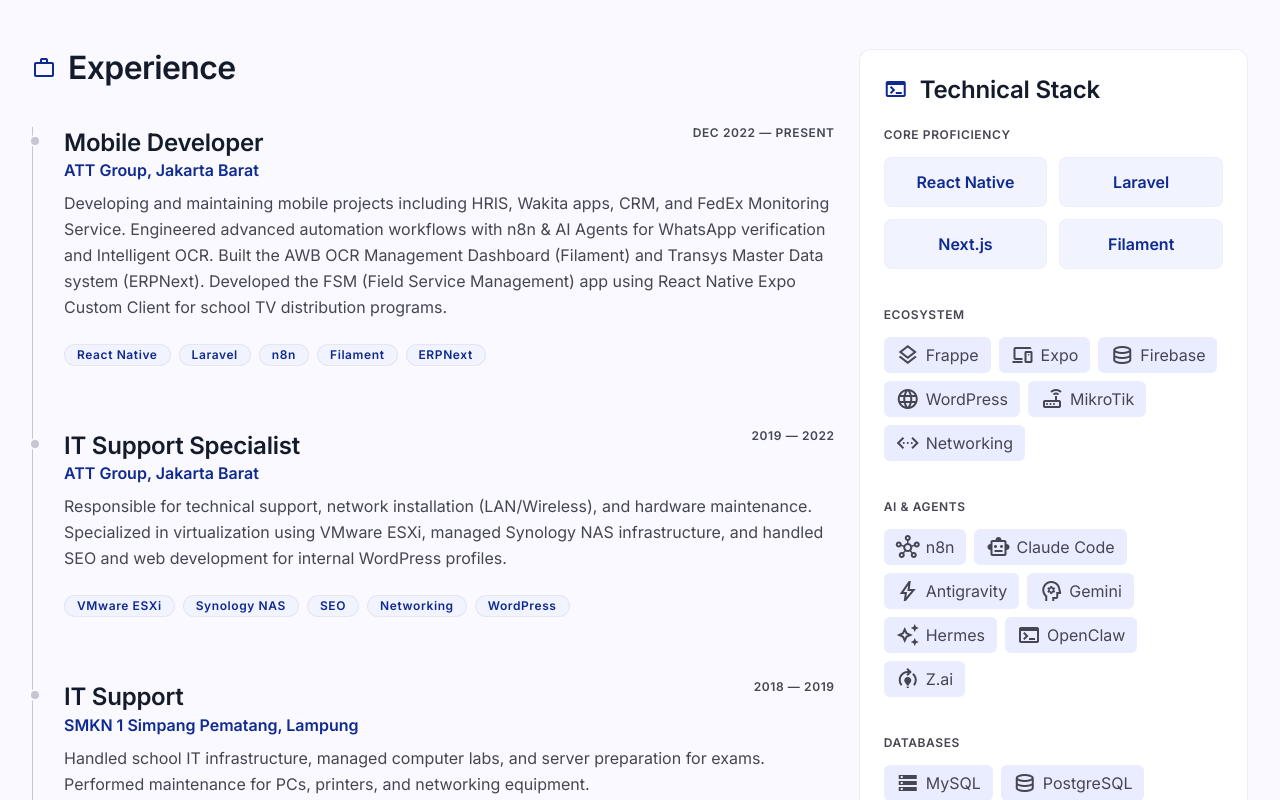
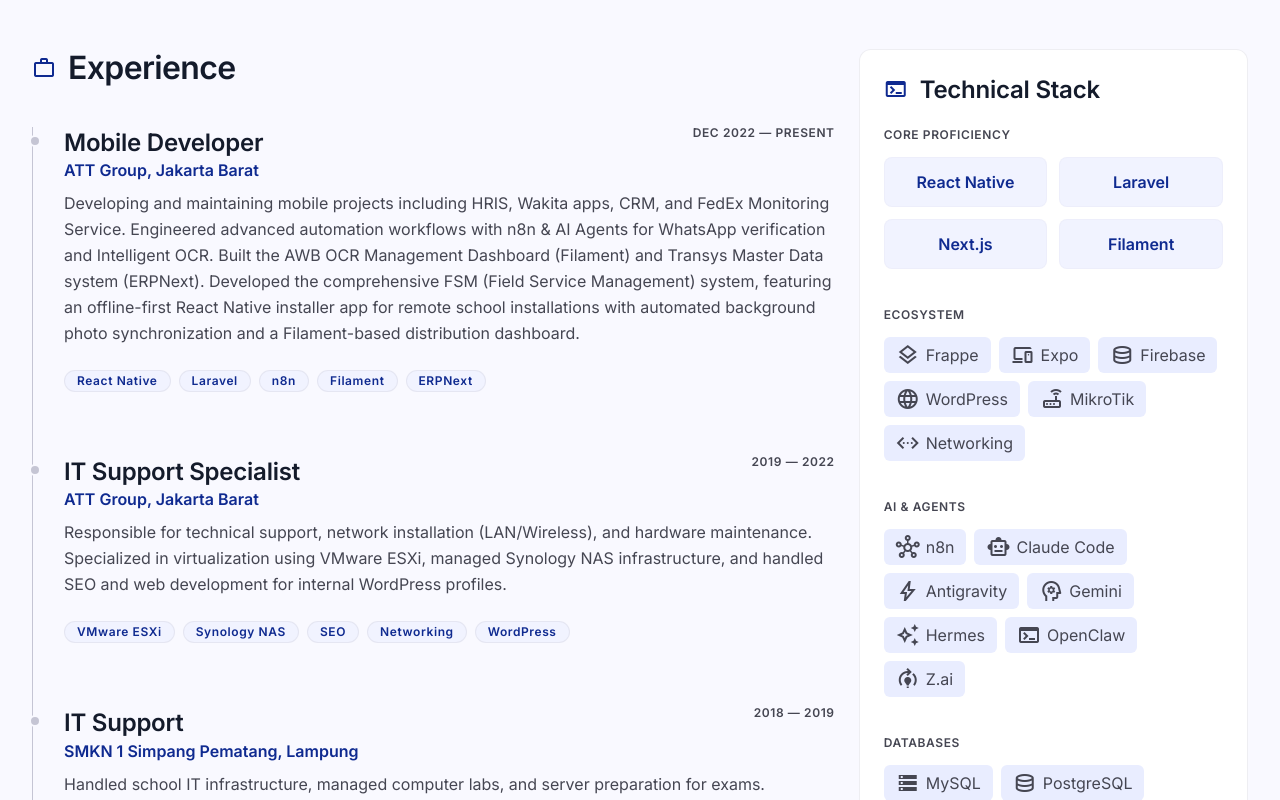
Before and after one commit to azumi99/personal-portfolio, a Next.js app: page / in a window 1280 px wide. Shown: the part 1540-2340 px from the top of the page. Built offline with nearby package versions, Linux system fonts and the light colour scheme.

Commit message:
add project

```diff
--- a/components/CVTemplate.tsx
+++ b/components/CVTemplate.tsx
@@ -74,7 +74,7 @@
             <li>Developing and maintaining mobile projects including HRIS, Wakita apps, CRM, and FedEx Monitoring.</li>
             <li>Engineered advanced automation workflows with n8n & AI Agents for WhatsApp verification and Intelligent OCR.</li>
             <li>Built AWB OCR Management Dashboard (Filament) and Transys Master Data system (ERPNext).</li>
-            <li>Developed FSM (Field Service Management) app using React Native Expo Custom Client.</li>
+            <li>Developed comprehensive FSM (Field Service Management) system with offline-first React Native app for remote school installations, featuring automated background data and photo synchronization.</li>
           </ul>
         </div>
 
--- a/components/ExperienceSkills.tsx
+++ b/components/ExperienceSkills.tsx
@@ -7,7 +7,7 @@
     role: 'Mobile Developer',
     company: 'ATT Group, Jakarta Barat',
     period: 'Dec 2022 — Present',
-    desc: 'Developing and maintaining mobile projects including HRIS, Wakita apps, CRM, and FedEx Monitoring Service. Engineered advanced automation workflows with n8n & AI Agents for WhatsApp verification and Intelligent OCR. Built the AWB OCR Management Dashboard (Filament) and Transys Master Data system (ERPNext). Developed the FSM (Field Service Management) app using React Native Expo Custom Client for school TV distribution programs.',
+    desc: 'Developing and maintaining mobile projects including HRIS, Wakita apps, CRM, and FedEx Monitoring Service. Engineered advanced automation workflows with n8n & AI Agents for WhatsApp verification and Intelligent OCR. Built the AWB OCR Management Dashboard (Filament) and Transys Master Data system (ERPNext). Developed the comprehensive FSM (Field Service Management) system, featuring an offline-first React Native installer app for remote school installations with automated background photo synchronization and a Filament-based distribution dashboard.',
     tech: ['React Native', 'Laravel', 'n8n', 'Filament', 'ERPNext']
   },
   {
--- a/components/Portfolio.tsx
+++ b/components/Portfolio.tsx
@@ -134,8 +134,15 @@
     title: 'FSM - Field Service Management',
     category: 'APP',
     tech: 'RN EXPO CUSTOM CLIENT',
-    desc: 'Mobile application for field installers to manage interactive TV distribution in schools, featuring status tracking and task management.',
+    desc: 'Offline-first mobile application for field installers to manage TV distribution in Indonesia\'s remotest areas, featuring automated background photo and data synchronization.',
     img: '/assets/img/fsm-installer-app.png'
+  },
+  {
+    title: 'FSM - Distribution & Installation Dashboard',
+    category: 'WEB',
+    tech: 'LARAVEL FILAMENT',
+    desc: 'Comprehensive web-based Field Service Management platform for monitoring and managing the nationwide distribution and installation of interactive TVs in schools.',
+    img: '/assets/img/fsm-dashboard.png'
   }
 ];
 
```
Also changed, not shown: public/assets/img/fsm-dashboard.png (added), public/assets/img/fsm-installer-app.png.
